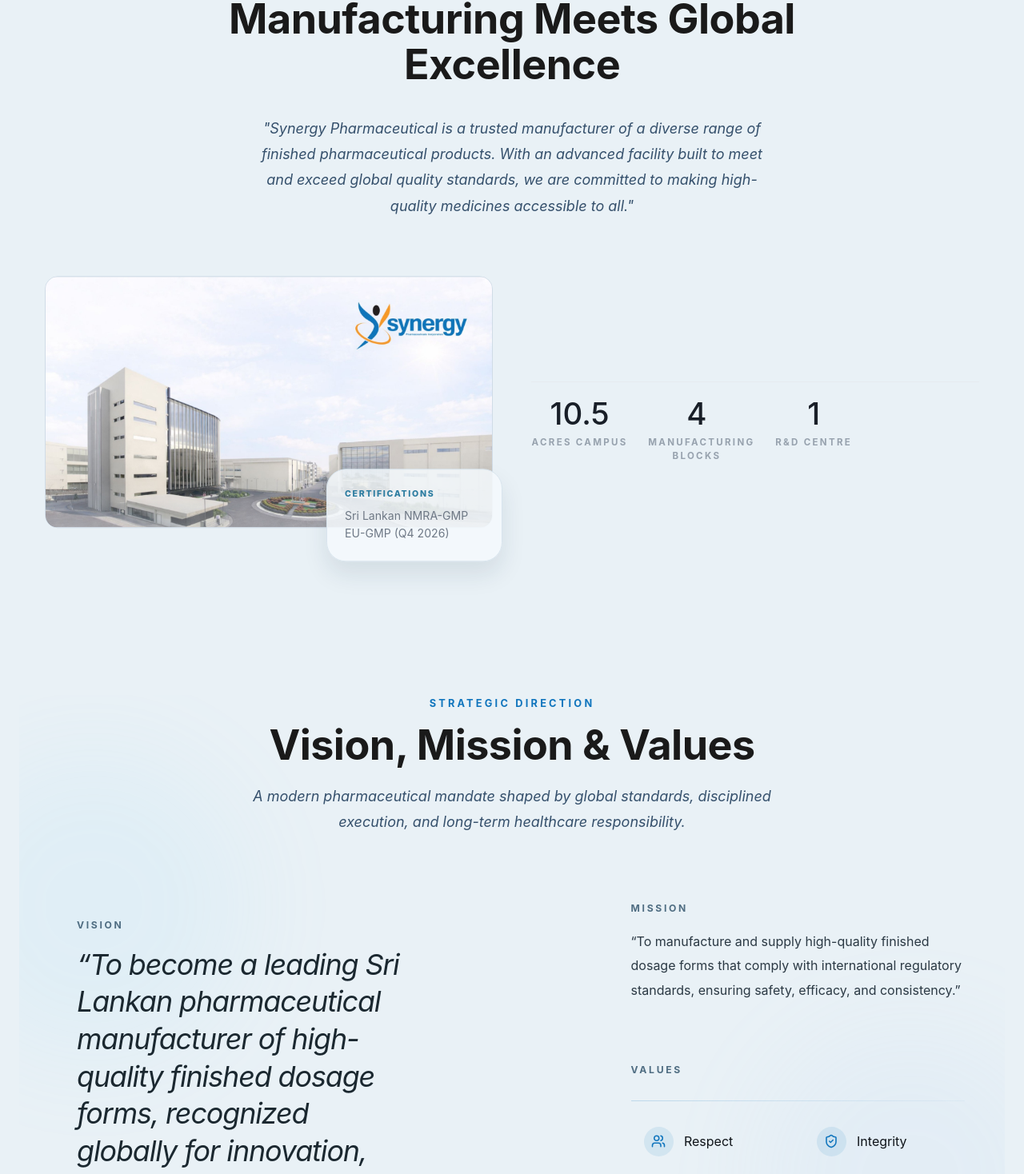
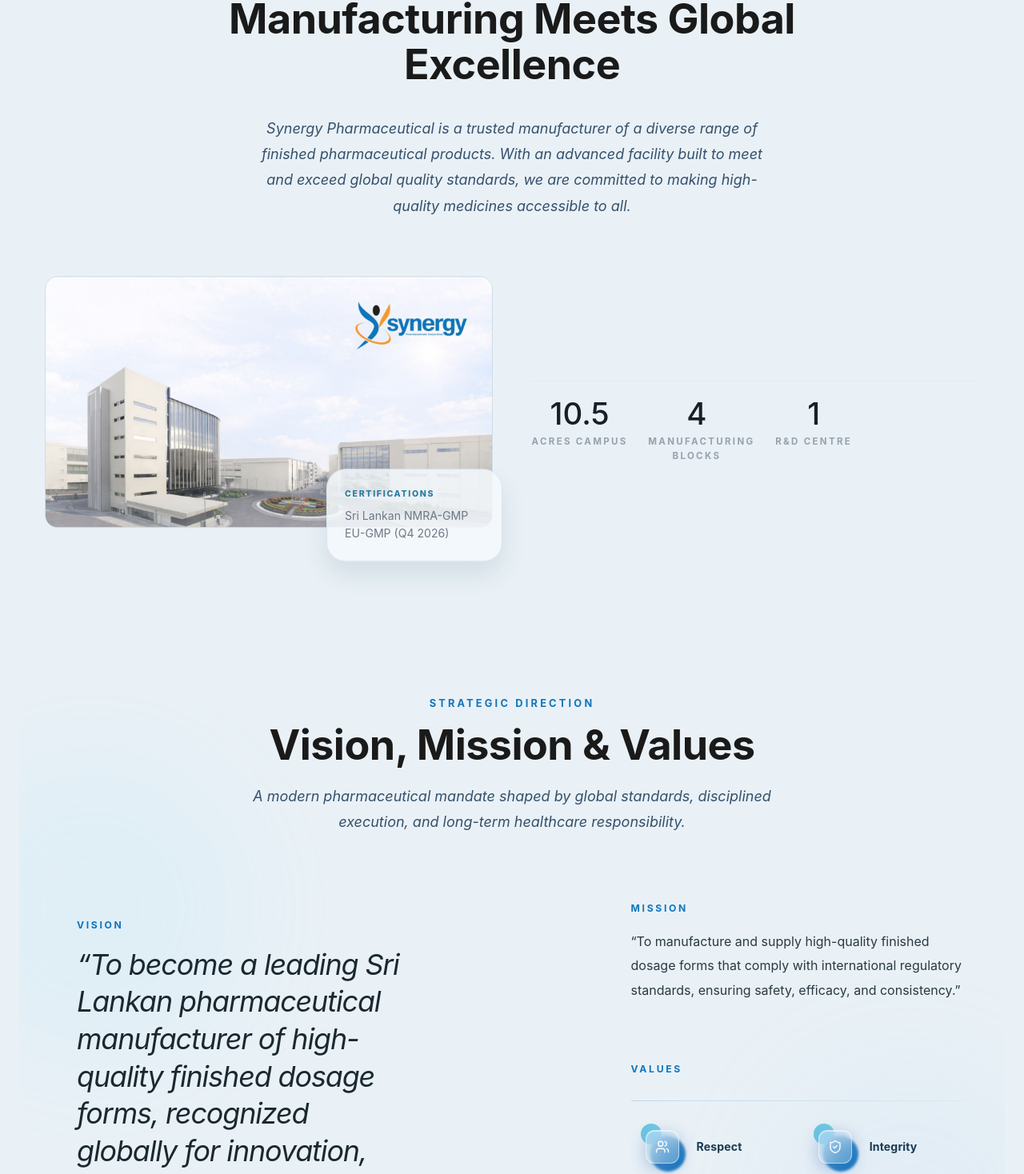
Before and after one commit to Anuththara-Rajakaruna/Synergy_pharma_website, a Next.js app: page / in a window 1280 px wide. Shown: the part 1074-2542 px from the top of the page at 80% size. Built offline with nearby package versions, Linux system fonts and the light colour scheme.

Commit message:
Updated homepage icons and few changes

```diff
--- a/src/app/page.tsx
+++ b/src/app/page.tsx
@@ -121,7 +121,7 @@ export default function Home() {
 
       <Hero
         eyebrow="Driven by Collaboration. Focused on Care."
-        heading="Creating meaningful impact through integrated healthcare solutions."
+        heading={<>Creating meaningful impact<br />through integrated<br />healthcare solutions.</>}
         description="Delivering high-quality, affordable medicines manufactured in Sri Lanka for the global healthcare economy."
         className="home-hero"
       />
@@ -132,7 +132,7 @@ export default function Home() {
             <p className="corporation-eyebrow">ABOUT THE CORPORATION</p>
             <h2>Where Sri Lankan Manufacturing Meets Global Excellence</h2>
             <p className="corporation-subtitle">
-              "Synergy Pharmaceutical is a trusted manufacturer of a diverse range of finished pharmaceutical products. With an advanced facility built to meet and exceed global quality standards, we are committed to making high-quality medicines accessible to all."
+              Synergy Pharmaceutical is a trusted manufacturer of a diverse range of finished pharmaceutical products. With an advanced facility built to meet and exceed global quality standards, we are committed to making high-quality medicines accessible to all.
             </p>
           </ScrollReveal>
 
--- a/src/components/corporate-vision-mission.tsx
+++ b/src/components/corporate-vision-mission.tsx
@@ -59,10 +59,14 @@ export function CorporateVisionMission({ className = "" }: CorporateVisionMissio
                   return (
                     <ScrollRevealItem key={value.title}>
                       <article className="corporate-value-pill">
-                        <span className="corporate-value-icon">
-                          <Icon size={18} strokeWidth={2.1} />
-                        </span>
-                        <span>{value.title}</span>
+                        <div className="corporate-value-icon-wrap">
+                          <div className="corporate-value-blob-1" />
+                          <div className="corporate-value-blob-2" />
+                          <div className="corporate-value-glass">
+                            <Icon size={18} strokeWidth={1.8} />
+                          </div>
+                        </div>
+                        <span className="corporate-value-label">{value.title}</span>
                       </article>
                     </ScrollRevealItem>
                   );
--- a/src/components/hero.css
+++ b/src/components/hero.css
@@ -119,6 +119,15 @@
   color: rgba(255, 255, 255, 0.75);
   text-align: center;
 }
+
+/* ========================================
+   FACILITY HERO - 2-LINE HEADING OVERRIDE
+   ======================================== */
+
+.facility-hero-section .hero-content {
+  max-width: 1200px;
+}
+
 /* ========================================
    COMPACT VARIANT
    ======================================== */
```
Also changed, not shown: src/app/globals.css.
